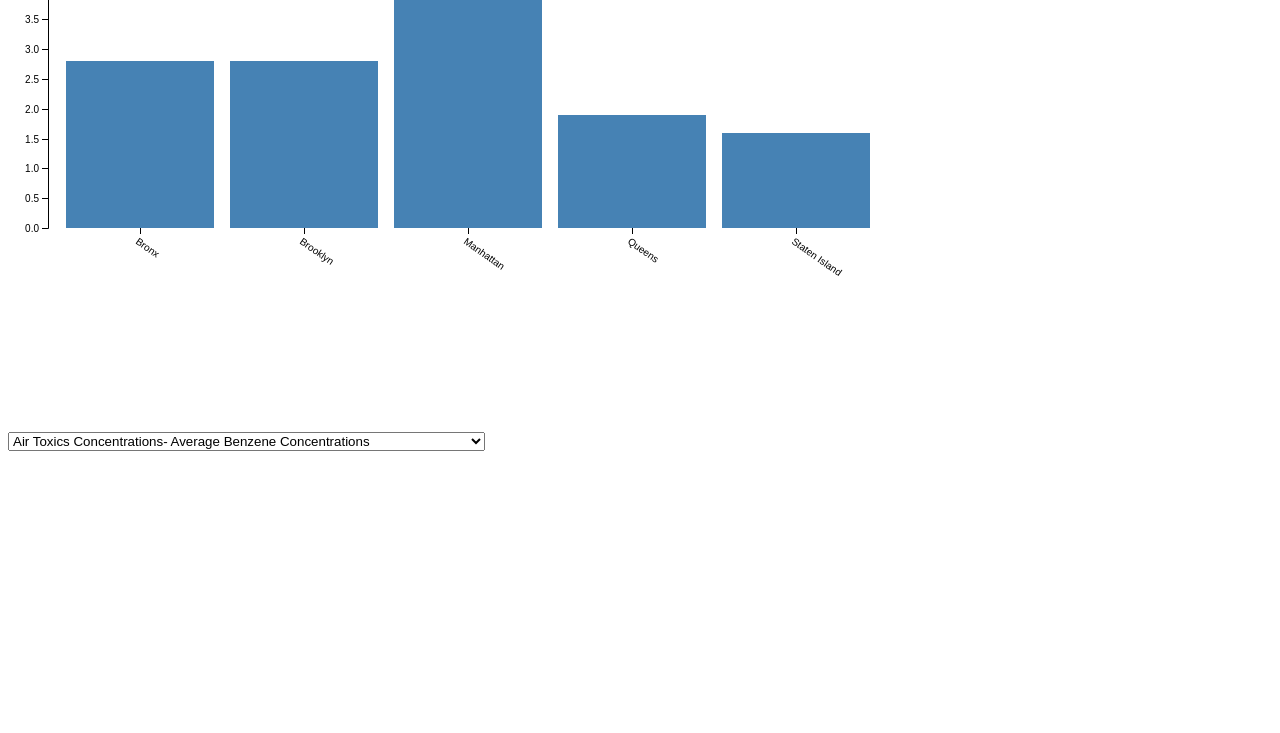
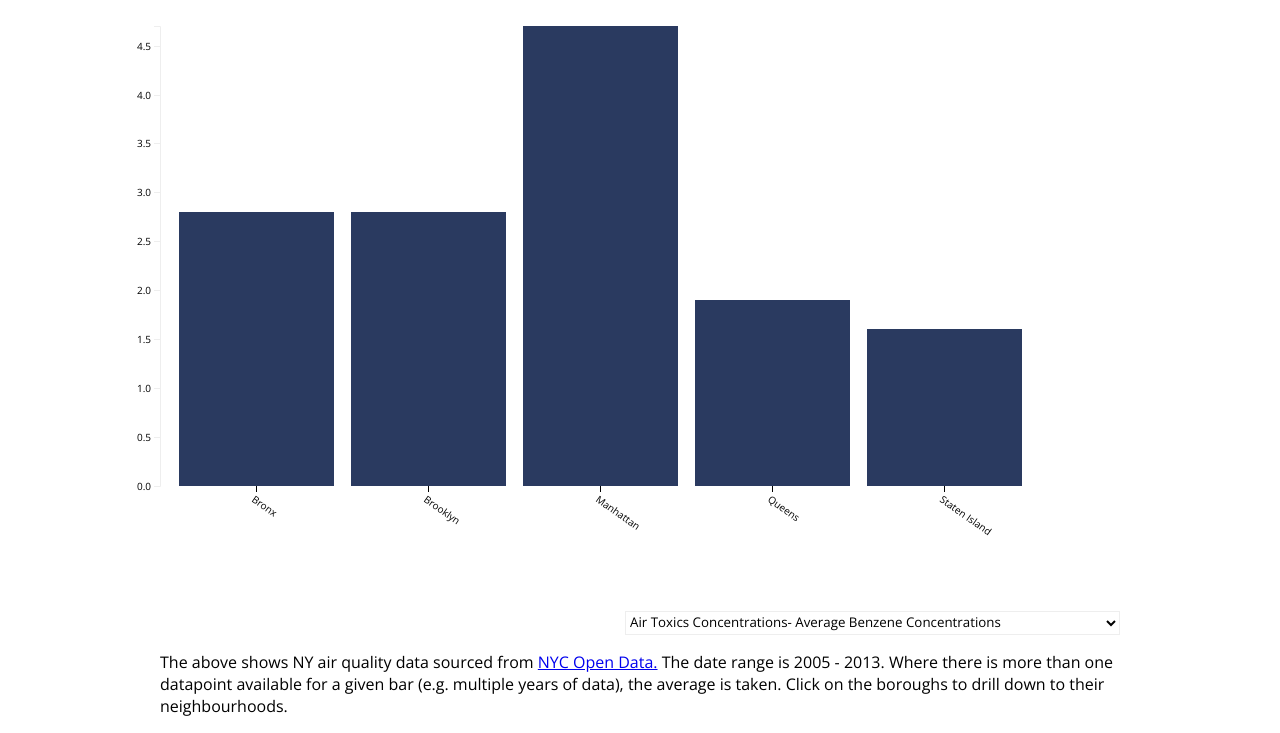
Before and after one commit to tleger/nyc-data, a plain HTML site: page index.html in a window 1280 px wide. Shown: the part 80-813 px from the top of the page. Drawn offline with nearby package versions, Linux system fonts and the light colour scheme.

Commit message:
added copy and formattingt to air quality viz

```diff
--- a/index.html
+++ b/index.html
@@ -1,26 +1,21 @@
 <!DOCTYPE html>
 <meta charset="utf-8">
-<style>
+<head>
+  <link rel="stylesheet" href="style.css">
+  <link href="https://fonts.googleapis.com/css?family=Crimson+Text|Lato:300|Open+Sans:300" rel="stylesheet">
+</head>
+<body>
+  <h1>NYC Air Quality Data</h1>
 
-.bar {
-  fill: steelblue;
-}
+<svg width="960" height="600"></svg>
+<div><select></select></div>
 
-.bar:hover {
-  fill: brown;
-}
-
-.axis--x path {
-  display: none;
-}
-
-</style>
-<svg width="960" height="500"></svg>
+<p>The above shows NY air quality data sourced from <a href="https://opendata.cityofnewyork.us/">NYC Open Data.</a> The date range is 2005 - 2013. Where there is more than one datapoint available for a given bar (e.g. multiple years of data), the average is taken. Click on the boroughs to drill down to their neighbourhoods.</p>
 <script src="https://d3js.org/d3.v4.min.js"></script>
 <script>
 
 var svg = d3.select("svg"),
-margin = {top: 20, right: 80, bottom: 200, left: 40},
+margin = {top: 20, right: 40, bottom: 120, left: 40},
 width = +svg.attr("width") - margin.left - margin.right,
 height = +svg.attr("height") - margin.top - margin.bottom;
 
@@ -53,8 +48,8 @@ d3.csv("Air_Quality.csv", function(d) {
 
   var measures = d3.map(data, function(d){return d.name;}).keys()
 
-  var select = d3.select('body')
-  .append('select')
+  var select = d3.select('select')
+  // .append('select')
   .attr('class','select')
   .on('change',onchange)
 
@@ -74,12 +69,12 @@ d3.csv("Air_Quality.csv", function(d) {
       subset = dataset.filter(function(d){return d.name == selectValue && d.correct_geo_id <100 && d.correct_geo_id >0})
 
     } else {
-debugger;
+
       subset = dataset.filter(function(d){return d.name == selectValue && d.parent_id == parent && d.correct_geo_id >=100 })
     }
 
 
-debugger;
+
     nestdata = d3.nest().key(function(d) {return d.geo_entity_name}).rollup(function(leaves) {return {"total": d3.mean(leaves,function(d) {return d.data_valuemessage}),
     "parent":d3.mean(leaves, function(d) {return d.parent_id}),
     "loc": d3.mean(leaves, function(d){return d.correct_geo_id})}}).entries(subset)
@@ -184,3 +179,4 @@ function clickfunction() {
   }
 
   </script>
+  </body>
--- /dev/null
+++ b/style.css
@@ -0,0 +1,48 @@
+body {
+  position: relative;
+  width: 960px;
+  margin: auto auto;
+  font-family: "Open Sans", sans-serif;
+}
+
+{
+
+}
+
+.bar {
+  fill: #2A3A60;
+}
+
+.bar:hover {
+  fill: #A40E4C;
+}
+
+.axis--x path {
+  display: none;
+}
+
+.axis--y path, .axis--y line {
+  stroke: #eee;
+}
+
+.axis--x text, .axis--y text {
+  font-family: "Open Sans";
+  /*fill: #000;*/
+
+}
+
+svg {
+  margin-left: -40px
+}
+
+select {
+  background-color: white;
+  height: 24px;
+  border: 1px solid #eee;
+  float:right;
+  font-family: "Open Sans";
+}
+
+div {
+  height: 24px;
+}
```
